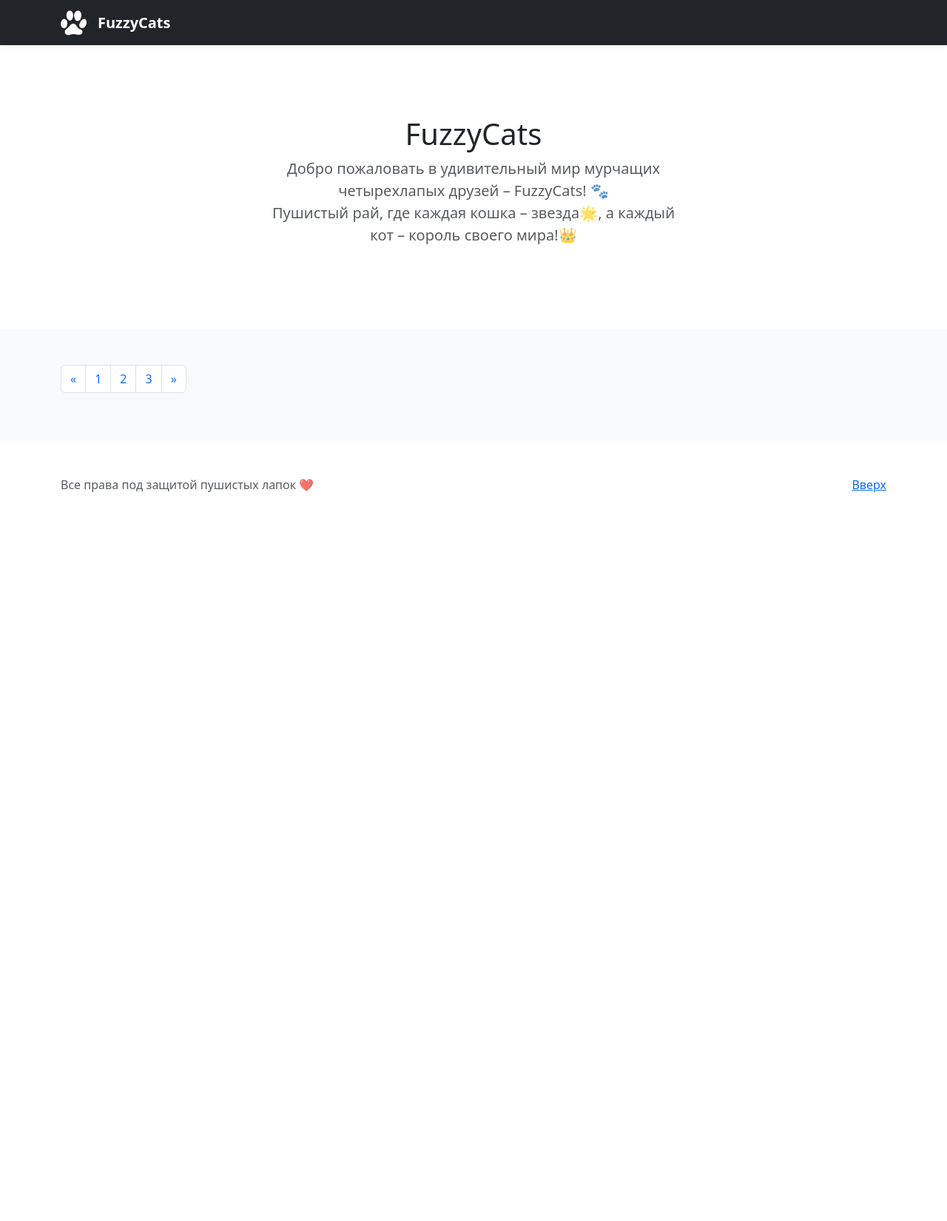
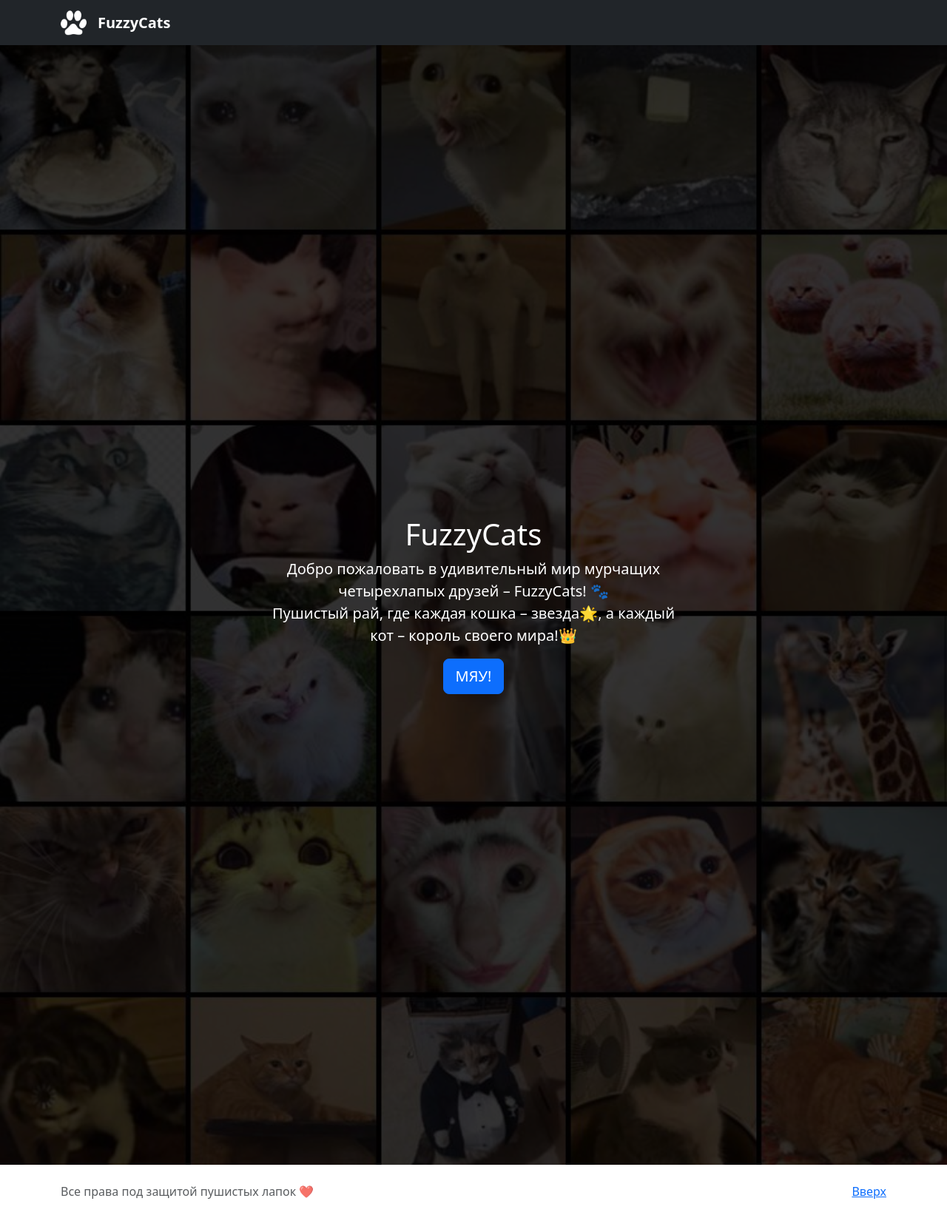
Before and after one commit to cmdtorch/cat_shop, a Flask app: page / in a window 1280 px wide. Shown: the whole page at 74% size. Run offline with Flask 3, Linux system fonts and the light colour scheme.

Commit message:
templates

```diff
--- a/app/__init__.py
+++ b/app/__init__.py
@@ -12,6 +12,10 @@
 
     with app.app_context():
         from . import router
+        from .model import Cat
+        from .utils import create_cats
 
         db.create_all()
+        if not Cat.query.first():
+            create_cats()
         return app
--- a/app/static/css/main.css
+++ b/app/static/css/main.css
@@ -1,3 +1,9 @@
+body {
+    min-height: 100vh;
+    display: flex;
+    flex-direction: column;
+}
+
 .logo {
     width: 50px;
     padding-right: 15px;
@@ -12,3 +18,85 @@
   -webkit-background-clip: text;
   -webkit-text-fill-color: transparent;
 }
+
+.empty-card .card-body {
+    display: flex;
+    flex-direction: column;
+    align-items: center;
+}
+
+.empty-card .card-text {
+    overflow: auto;
+    max-width: 500px;
+}
+
+.card-img-top {
+    width: 100%;
+    height: 100%;
+    object-fit: cover;
+}
+
+.rainbow{
+  background-color: #343A40;
+  border-radius: 4px;
+  color: #fff;
+  cursor: pointer;
+  padding: 8px 16px;
+
+}
+
+.banner-cats {
+    height: 80vh;
+    position: relative;
+    overflow: hidden;
+    background: rgb(0 0 0 / 80%);
+    display: flex;
+    justify-content: center;
+    align-items: center;
+    height: 100%;
+    flex-grow: 1;
+}
+
+.banner-cats img {
+    width: 100%;
+    height: 100%;
+    object-fit: cover;
+}
+
+.banner-cats .bg-image {
+    position: absolute;
+    left: 0;
+    top: 0;
+    width: 100%;
+    z-index: -1;
+}
+
+
+.rainbow-4:hover{
+   background-image:     linear-gradient(
+      to right,
+      #E7484F,
+      #F68B1D,
+      #FCED00,
+      #009E4F,
+      #00AAC3,
+      #732982
+    );
+  animation:slidebg 1s linear infinite;
+}
+
+@keyframes slidebg {
+  to {
+    background-position:20vw;
+  }
+}
+
+.follow{
+  margin-top: 40px;
+}
+
+.follow a{
+  color: black;
+  padding: 8px 16px;
+  text-decoration: none;
+}
--- a/app/static/js/main.js
+++ b/app/static/js/main.js
@@ -3,3 +3,27 @@
 function increase_counter() {
     document.getElementById("meow_counter").value = parseInt(document.getElementById("meow_counter").value) + 1;
 }
+
+function change_sort() {
+    let select = document.getElementById("sort_by").value
+    let url = new URL(location.href);
+    url.searchParams.set('sort', select);
+    url.searchParams.delete('page');
+    location.href = url.toString()
+}
+
+
+
+const breeds = document.querySelectorAll(".breed-input");
+breeds.forEach(breed => {
+  breed.addEventListener('change', () => {
+    let url = new URL(location.href);
+    if (breed.checked) {
+        url.searchParams.append('breed', breed.value);
+    }else {
+        url.searchParams.delete('breed');
+    }
+    location.href = url.toString()
+
+  });
+});
--- /dev/null
+++ b/app/templates/index.html
@@ -0,0 +1,19 @@
+{% extends "layout.html" %}
+{% block content %}
+
+<div class="p-5 text-white banner-cats">
+    <div class="bg-image">
+        <img src="{{ url_for('static', filename='img/cats.jpg') }}" alt="bg">
+    </div>
+  <section class="py-5 text-center container">
+    <div class="row py-lg-5">
+      <div class="col-lg-6 col-md-8 mx-auto">
+        <h1 class="fw-light">FuzzyCats</h1>
+        <p class="lead" style="color: #fff">Добро пожаловать в удивительный мир мурчащих четырехлапых друзей – FuzzyCats! 🐾<br> Пушистый рай, где каждая кошка – звезда🌟, а каждый кот – король своего мира!👑</p>
+          <a class="btn btn-primary btn-lg" href="{{ url_for('cats_list') }}" role="button">МЯУ!</a>
+      </div>
+    </div>
+  </section>
+</div>
+
+{% endblock %}
--- a/app/templates/layout.html
+++ b/app/templates/layout.html
@@ -11,7 +11,7 @@
     <header>
       <div class="navbar navbar-dark bg-dark shadow-sm">
         <div class="container">
-          <a href="{{ url_for('cats_list') }}" class="navbar-brand d-flex align-items-center">
+          <a href="{{ url_for('index') }}" class="navbar-brand d-flex align-items-center">
             <img src="{{ url_for('static', filename='img/logo.png') }}" alt="Logo" class="logo">
             <strong>FuzzyCats</strong>
           </a>
@@ -21,7 +21,7 @@
 
     {% block content %}{% endblock %}
 
-    <footer class="text-muted py-5">
+    <footer class="text-muted py-4">
       <div class="container">
         <p class="float-end mb-1">
           <a href="#">Вверх</a>
--- a/app/templates/list.html
+++ b/app/templates/list.html
@@ -3,71 +3,101 @@
 
 <main>
 
-  <section class="py-5 text-center container">
-    <div class="row py-lg-5">
-      <div class="col-lg-6 col-md-8 mx-auto">
-        <h1 class="fw-light">FuzzyCats</h1>
-        <p class="lead text-muted">Добро пожаловать в удивительный мир мурчащих четырехлапых друзей – FuzzyCats! 🐾<br> Пушистый рай, где каждая кошка – звезда🌟, а каждый кот – король своего мира!👑</p>
-      </div>
-    </div>
-  </section>
-
   <div class="album py-5 bg-light">
     <div class="container">
+      <div class="row">
 
+        <aside class="col-md-3">
+          <p>Фильтр</p>
+          <div class="card">
+              <article class="card-group-item">
+                  <header class="card-header">
+                      <h6 class="title">Порода</h6>
+                  </header>
+                  <div class="filter-content">
+                      <div class="card-body">
+                      <form>
+                        {% for breed in breeds %}
+                          <label class="form-check">
+                            <input class="form-check-input breed-input" type="checkbox" value="{{ breed.name }}" {% if breed.name in selected_breeds %} checked {% endif %}>
+                            <span class="form-check-label">
+                              {{ breed.value }}
+                            </span>
+                          </label>
+                        {% endfor %}
+                      </form>
+
+                      </div> <!-- card-body.// -->
+                  </div>
+              </article> <!-- card-group-item.// -->
+
+          </div> <!-- card.// -->
+          </aside>
+        <div class="col-md-9">
+          <div class="row">
+              <div class="mb-3 d-flex align-items-center col-md-8">
+                <label for="sort_by" class="me-3">Сортировка:</label>
+                <select class="form-select" style="max-width: 200px" aria-label="Default select example" id="sort_by" onchange="change_sort();">
+                  <option value="-date" {% if not sort %} selected {% endif %}>Дата добавления</option>
+                  <option value="-age" {% if sort == '-age' %} selected {% endif %}>Убыванию возраста</option>
+                  <option value="age" {% if sort == 'age' %} selected {% endif %}>Возрастанию возраста</option>
+                </select>
+              </div>
+              <form class="form-inline col-md-4" style="display: flex;justify-content: start;align-items: start;">
+                <input class="form-control mr-sm-2 me-3" type="search" placeholder="Search" aria-label="Search" name="query" value="{% if search_query %} {{ search_query }} {% endif %}">
+                <button class="btn btn-outline-success my-2 my-sm-0" type="submit">Search</button>
+              </form>
+          </div>
           <div class="row row-cols-1 row-cols-sm-2 row-cols-md-3 g-3">
-
+            {% if cats.total > 0 %}
             {% for cat in cats %}
             <div class="blog-card">
                 <div class="card shadow">
-              <img src="http://placekitten.com/300/300" style="height: 300px;object-fit: cover;">
+                  <img src="{{ cat.image_url }}" style="height: 300px;object-fit: cover;">
                     <div class="card-body">
-                    <small class="d-block mb-2">January 20, 2019</small>
-                    <h2 class="h5"> {{ cat.name }}</h2>
+                        <small class="d-block mb-2">Месяцев: {{ cat.age_in_months() }}</small>
+                        <small class="d-block mb-2">Порода: {{ cat.breed.value }}</small>
+                        <h2 class="h5">{{ cat.name }}</h2>
                     </div>
                     <div class="card-footer bg-white border-0 px-0 py-0">
                         <div class="d-grid">
-                        <a class="btn btn-sm btn-secondary rounded-0 rounded-bottom" href="{{ url_for('cat_detail', pk=cat.id) }}">
-                            <span class="fas fa-book-open me-1"></span>Мяу!
+                            <a class="btn btn-outline-dark flex-shrink-0 m-3 mt-0" href="{{ url_for('cat_detail', pk=cat.id) }}">
+                                <i class="bi-cart-fill me-1"></i>
+                                Мяу!
                             </a>
                         </div>
                     </div>
                 </div>
             </div>
             {% endfor %}
+            {% else %}
+            <div class="card text-center empty-card" style="width: 100%">
+              <div class="card-body">
+                  <img src="{{ url_for('static', filename='img/cry_cat.jpg') }}" alt="Empty" style="max-width: 200px;">
+                <h5 class="card-title">У нас нет кошек по вашему запросу</h5>
+                <p class="card-text" style="o">
+                  <i> "Когда кошка смотрит на тебя свысока, будто она только что <br> раскрыла твои секреты, которые даже ты сам не знал."</i><br>
+                  <span style="float: right" class="mt-3">- Джейсон Кэтхем</span>
+                </p>
               </div>
-        <ul>
+            </div>
+            {% endif %}
+          </div>
+          <div class="row pt-5">
+            <nav class="d-flex justify-content-center">
+              <ul class="pagination">
                 {% for page in cats.iter_pages() %}
-              {% if page %}
                 {% if page != cats.page %}
-                  <a href="{{ url_for('cats_list', page=page) }}">{{ page }}</a>
+                <li class="page-item"><a class="page-link" href="{{ url_for('cats_list', page=page) }}">{{ page }}</a></li>
                 {% else %}
-                  <strong>{{ page }}</strong>
-                {% endif %}
-              {% else %}
-                <span class=ellipsis>…</span>
+                <li class="page-item active" aria-current="page"><a class="page-link" href="#">{{ page }}</a></li>
                 {% endif %}
                 {% endfor %}
               </ul>
-
-        <nav aria-label="Page navigation example">
-          <ul class="pagination">
-            <li class="page-item">
-              <a class="page-link" href="#" aria-label="Previous">
-                <span aria-hidden="true">&laquo;</span>
-              </a>
-            </li>
-            <li class="page-item"><a class="page-link" href="#">1</a></li>
-            <li class="page-item"><a class="page-link" href="#">2</a></li>
-            <li class="page-item"><a class="page-link" href="#">3</a></li>
-            <li class="page-item">
-              <a class="page-link" href="#" aria-label="Next">
-                <span aria-hidden="true">&raquo;</span>
-              </a>
-            </li>
-          </ul>
             </nav>
-
+            </div>
+        </div>
+      </div>
     </div>
   </div>
 
```
Also changed, not shown: app/model.py (+8 -3 lines), app/router.py (+40 -5 lines), app/templates/detail.html (+8 -8 lines), app/utils.py (added, +136 -0 lines), app/static/img/cats.jpg (added), app/static/img/cry_cat.jpg (added). Lines whose indentation alone changed are shown as unchanged.
